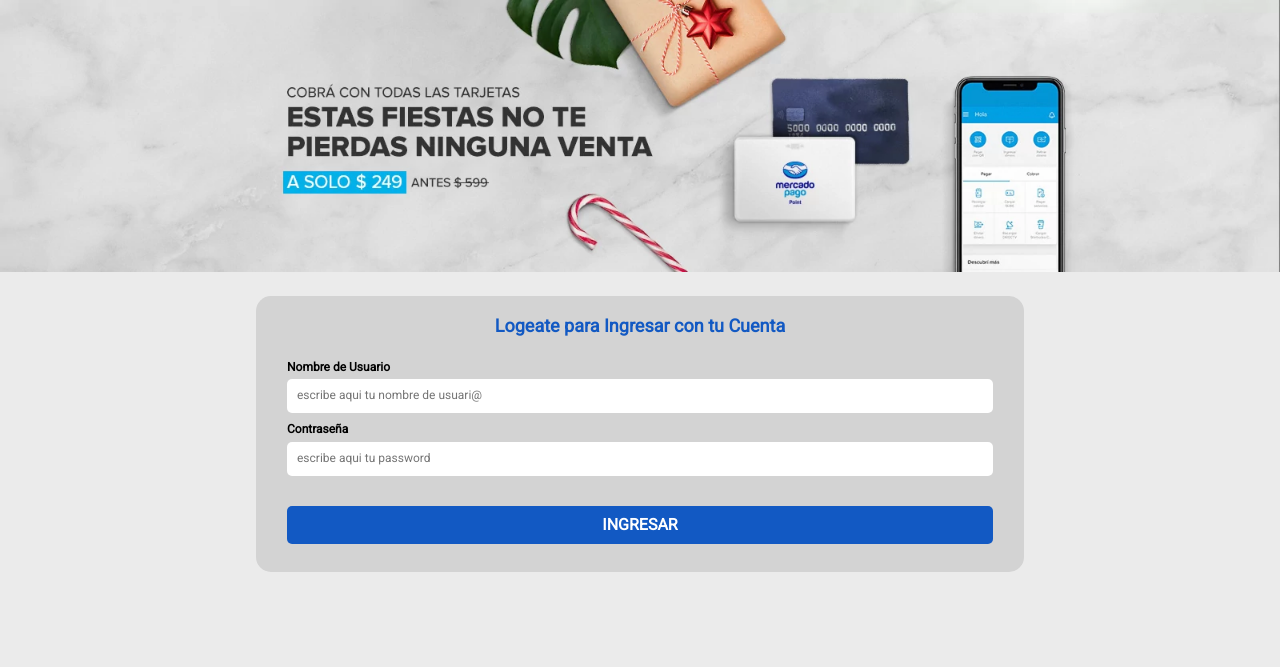
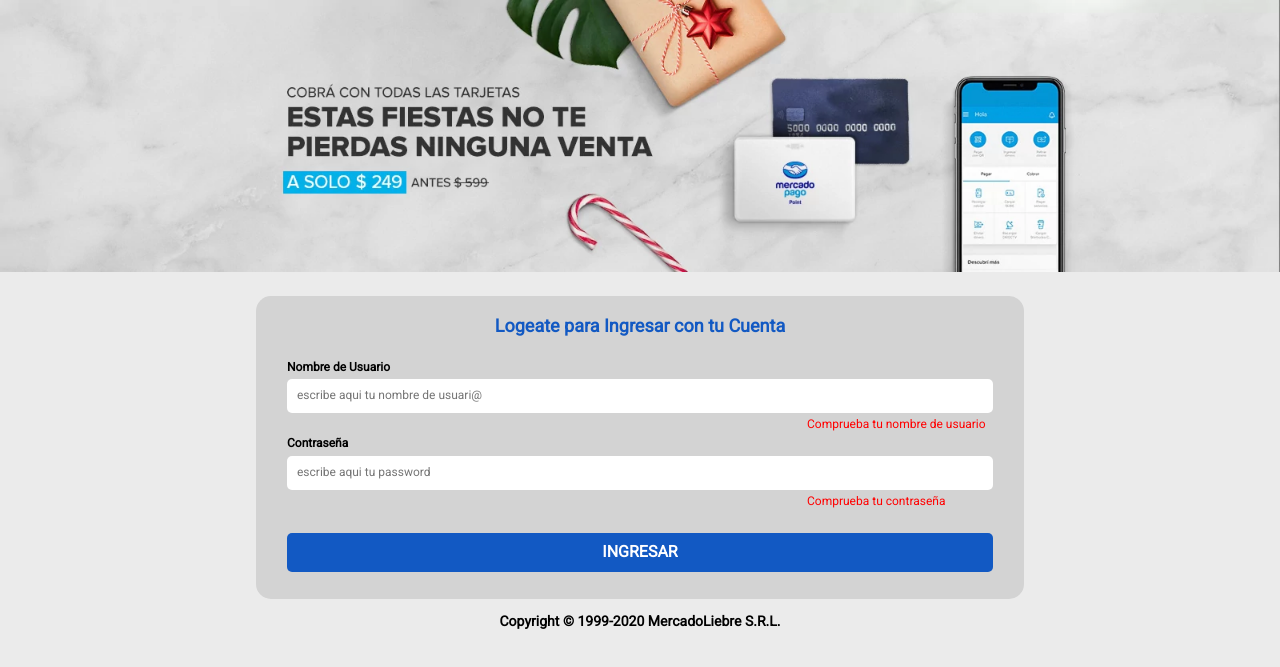
Before and after one commit to scherpablo/MercadoLiebre, a website: page views/login.html in a window 1280 px wide. Shown: the part 125-792 px from the top of the page. Drawn offline with Linux system fonts and the light colour scheme.

Commit message:
corrigiendo superposicion de cajas

```diff
--- a/public/css/style.css
+++ b/public/css/style.css
@@ -213,6 +213,7 @@
 
 .campo {
     margin-bottom: 10px;
+    /* position: relative; */
 }
 
 .campo label {
@@ -220,6 +221,13 @@
     font-weight: bold;
     margin-bottom: 5px;
     display: block;
+}
+
+.error-login {
+    color: red;
+    position: relative;
+    top: 5px;
+    left: 520px;
 }
 
 .imput-text {
--- a/views/login.html
+++ b/views/login.html
@@ -60,12 +60,14 @@
                             <label>Nombre de Usuario</label>
                             <input class="imput-text" type="text" name="usuario"
                                 placeholder="escribe aqui tu nombre de usuari@">
+                            <span class="error-login">Comprueba tu nombre de usuario</span>
                         </div>
 
                         <div class="campo">
                             <label>Contraseña</label>
                             <input class="imput-text" type="password" name="password"
                                 placeholder="escribe aqui tu password" placeholder="escribe aqui tu domicilio">
+                            <span class="error-login">Comprueba tu contraseña</span>
                         </div>
                     </div><!-- contenedor de los campos -->
 
@@ -77,6 +79,10 @@
         </section>
     </main>
 
+    <section class="copyright">
+        <h3>Copyright © 1999-2020 MercadoLiebre S.R.L.</h3>
+    </section>
+
 </body>
 
 </html>
```
Also changed, not shown: views/registro.html (+4 -1 lines).
